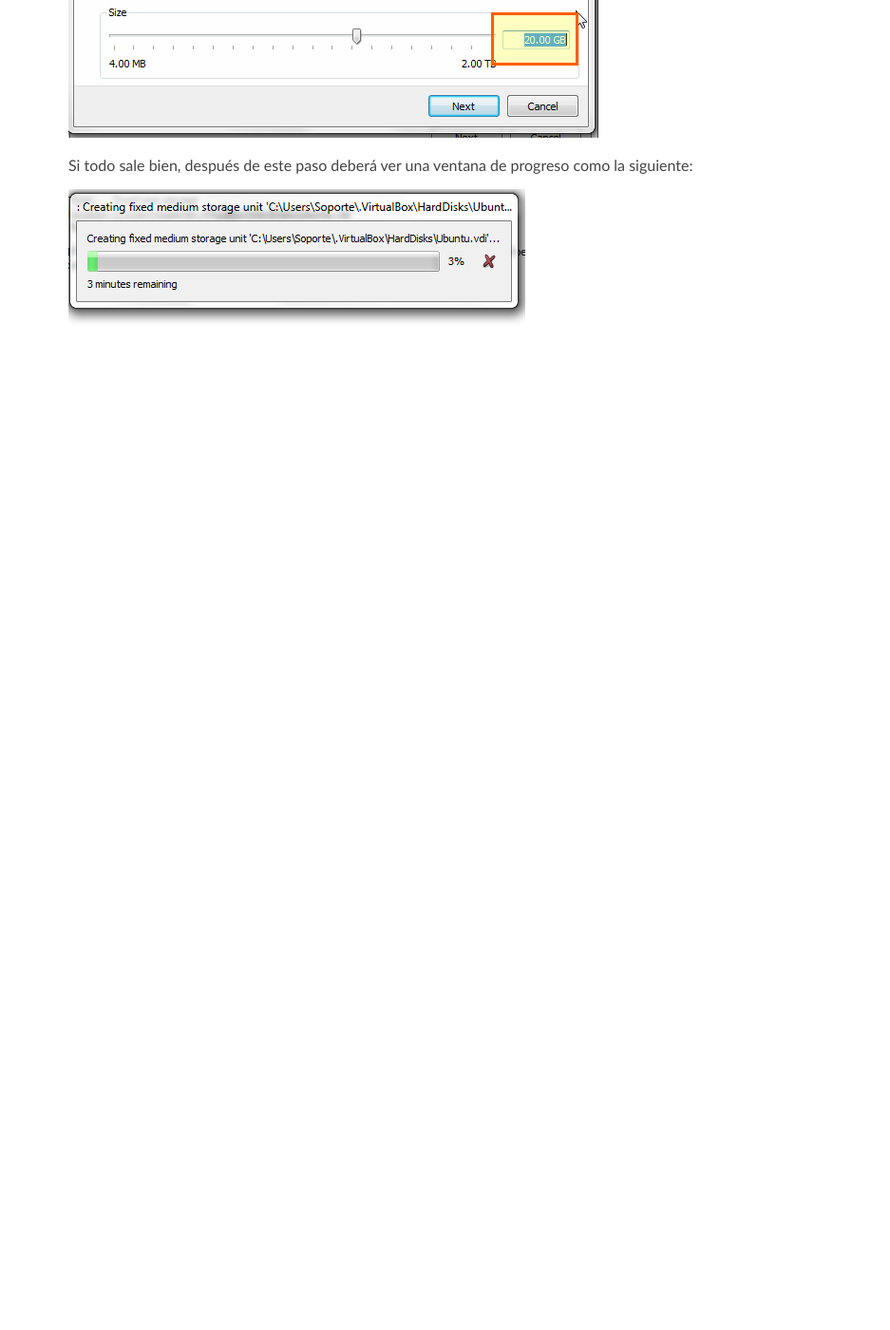
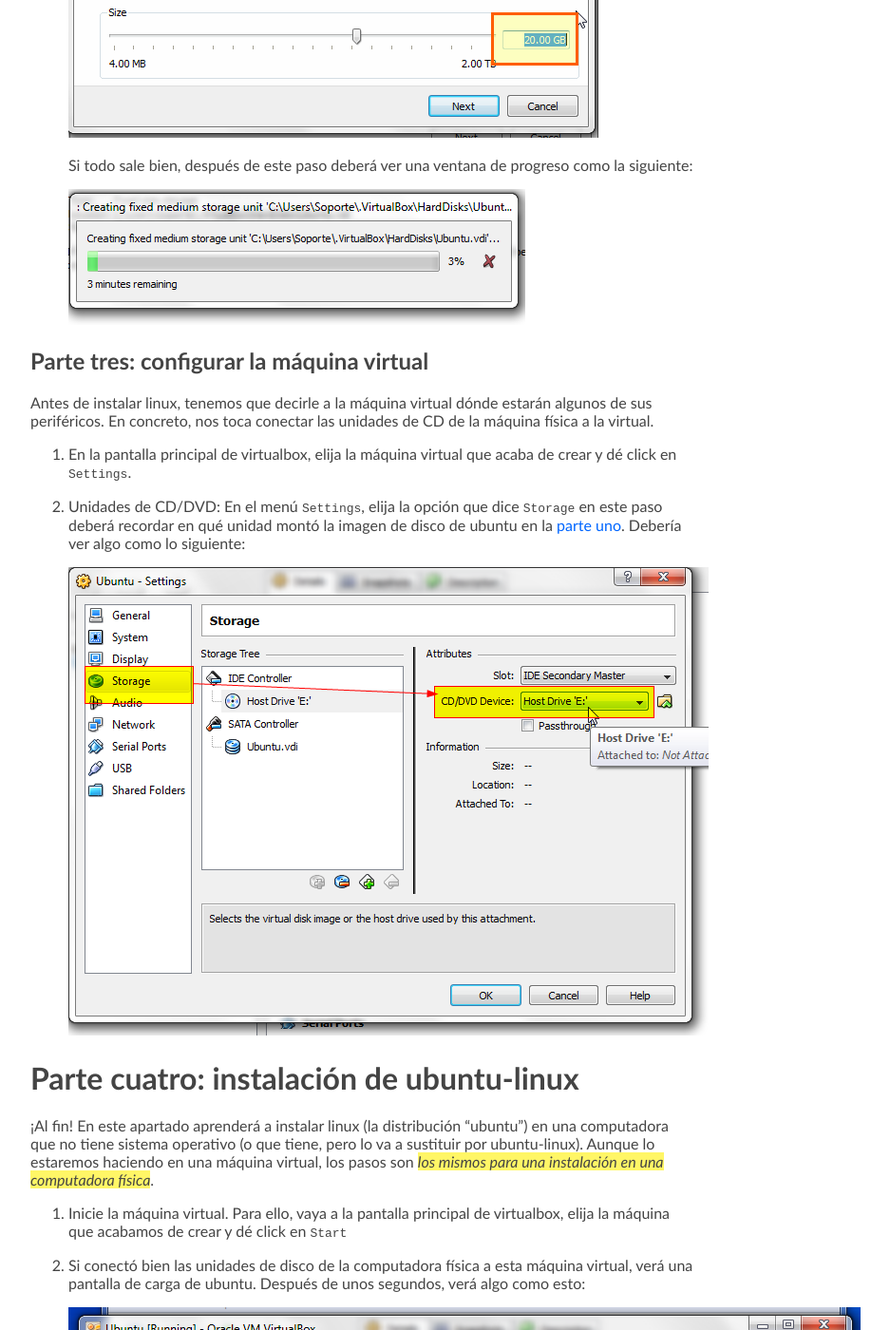
Before and after one commit to lfborjas/intro_linux, a Jekyll site: the page built from labs/_posts/2011-01-29-instalacion.markdown, in a window 1280 px wide and 1400 px high, scrolled down 4944 px. Shown: the whole window at 95% size, without its empty margins (258-1195 px from the left). Built offline with Jekyll 4.4.1, drawn with Linux system fonts in a browser that asks for light colours; before the commit the page ends 5305 px from its top, so only the background shows below that; some of the changed text lies outside the part shown.

Commit message:
lista guía de instalación

```diff
--- a/labs/_posts/2011-01-29-instalacion.markdown
+++ b/labs/_posts/2011-01-29-instalacion.markdown
@@ -19,7 +19,7 @@
 Todo el software requerido *ya se encuentra instalado y listo para usarse en la computadora que se le
 ha proporcionado en el laboratorio*, de modo que debería seguir esta guía sin mayor complicación.
 
-##Paso uno: Montar la imagen de disco de ubuntu
+##Parte uno: Montar la imagen de disco de ubuntu
 
 Para instalar un nuevo sistema operativo en una computadora regular, nosotros siempre
 necesitamos un disco de instalación. La ventaja de las máquinas virtuales es que,
@@ -51,7 +51,7 @@
 Lo que hicimos, en resumen, fue meter un disco a la computadora. Pero de una manera más complicada.
 Al menos nos ahorramos diez lempiras...
 
-##Paso dos: Crear una nueva máquina virtual
+##Parte dos: Crear una nueva máquina virtual
 
 En esta sección vamos a crear una computadora "cruda": tendrá todos los recursos, pero ningún
 sistema operativo. Gracias a la virtualización, podemos simular una o varias computadoras diferentes
@@ -94,3 +94,61 @@
    Si todo sale bien, después de este paso deberá ver una ventana de progreso como la siguiente:
 
    ![Paso 9](/images/paso9.png)
+
+
+
+##Parte tres: configurar la máquina virtual
+
+Antes de instalar linux, tenemos que decirle a la máquina virtual dónde estarán algunos de
+sus periféricos. En concreto, nos toca conectar las unidades de CD de la máquina física a la
+virtual.
+
+
+1. En la pantalla principal de virtualbox, elija la máquina virtual que acaba de crear y dé
+   click en `Settings`.
+2. Unidades de CD/DVD: En el menú `Settings`, elija la opción que dice `Storage`
+   en este paso deberá recordar en qué unidad montó la imagen de disco de
+   ubuntu en la [parte uno](#paso-uno). Debería ver algo como lo siguiente:
+
+   ![Paso 10](/images/paso10.png)
+
+
+#Parte cuatro: instalación de ubuntu-linux
+
+¡Al fin! En este apartado aprenderá a instalar linux (la distribución "ubuntu")
+en una computadora que no tiene sistema operativo (o que tiene, pero lo va a sustituir
+por ubuntu-linux). Aunque lo estaremos haciendo en una máquina virtual, los pasos son
+*los mismos para una instalación en una computadora física*.
+
+
+1. Inicie la máquina virtual. Para ello, vaya a la pantalla principal de virtualbox,
+   elija la máquina que acabamos de crear y dé click en `Start`
+2. Si conectó bien las unidades de disco de la computadora física a esta máquina virtual,
+   verá una pantalla de carga de ubuntu. Después de unos segundos, verá algo como esto:
+
+   ![Paso 12](/images/paso12.png)
+
+3. Elija como idioma español y dé click en `Instalar ubuntu 10.04 LTS`
+4. Los teclados del laboratorio tienen una distribución estadounidense en las teclas,
+   así que para que lo que el sistema operativo entiende y lo que usted ve en el teclado coincidan
+   elija la distribución para `EEUU`, como en la siguiente figura:
+
+   ![Paso 13](/images/paso13.png)
+
+5. En el siguiente paso prepararemos el disco para que hospede al sistema operativo.
+   como en esta instalación hemos decidido *usar todo el disco de la máquina virtual para linux*,
+   sólo debemos elegir la opción `Borrar y usar el disco entero`. Esto *eliminaría cualquier
+   otro sistema operativo presente*. Afortunadamente, la instalación de ubuntu lo detectaría y nos daría otra opción.
+   Como se dijo antes, elija la opción que ve en la siguiente figura:
+
+   ![Paso 14](/images/paso14.png)
+
+6. Si todo sale bien, veremos una pantalla de progreso en la instalación, esto puede tardar hasta una hora,
+   dependiendo de la capacidad de las unidades de disco y la computadora.
+
+7. Si la instalación termina con éxito, verá una pantalla que le dice que expulse el disco de
+   instalación. Como no estamos usando un disco físico, sino una imagen `.iso`, use MagicDisc para "desmontar"
+   este disco, dando click derecho en el ícono del programa, eligiendo el menú `Virtual CD/DVD ROM`, luego
+   la unidad donde montó el `.iso` y en ésta, la opción `Unmount`, como se ve en la figura
+
+   ![Paso 15](/images/paso15.png)
```
Also changed, not shown: images/paso11.png (added), images/paso12.png, images/paso13.png, images/paso14.png, images/paso15.png, images/paso16.png (deleted).
